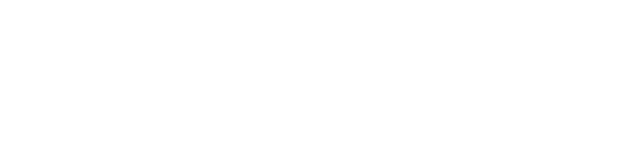
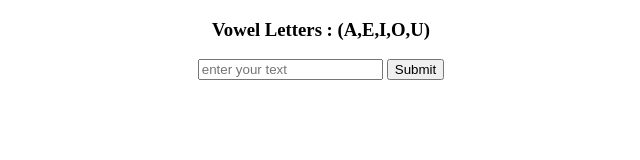
Before and after one commit to AhmedEMokhtar/js_learning, a plain HTML site: page index.html in a window 1280 px wide. Shown: the whole page, without its empty margins (319-959 px from the left). Drawn offline with Linux system fonts and the light colour scheme.

Commit message:
change index

```diff
--- a/index.html
+++ b/index.html
@@ -6,11 +6,33 @@
     <title>Document</title>
   </head>
   <body>
+    <div style="text-align: center">
+      <h3 id="label"></h3>
+      <input
+        type="text"
+        id="input_field"
+        name="text"
+        placeholder="enter your text"
+      />
+      <input type="submit" id="btn_submit" name="btn" />
+      <h4 id="result"></h4>
+    </div>
     <script>
-      var nums = [1, 2, 3, 4, 5, 6];
-      console.log(nums.concat(7,8,9));  // [1, 2, 3, 4, 5, 6,
-      console.log(nums.fill(15,5,6));  // fill 15 in the range of 2 to 6
-      console.log(nums.includes(4));
+      var vowel_letters = ["A", "E", "I", "O", "U"];
+      document.getElementById(
+        "label"
+      ).innerHTML = `Vowel Letters : (${vowel_letters})`;
+      document.getElementById("btn_submit").addEventListener("click", () => {
+        var input_val = document.getElementById("input_field").value;
+        // code to extract non vowel letter from the sentance
+        if (input_val) {
+          for (const element of input_val.toUpperCase()) {
+            if (!vowel_letters.includes(element)) {
+              document.getElementById("result").innerHTML += `${element}</br>`;
+            }
+          }
+        }
+      });
     </script>
   </body>
 </html>
```
